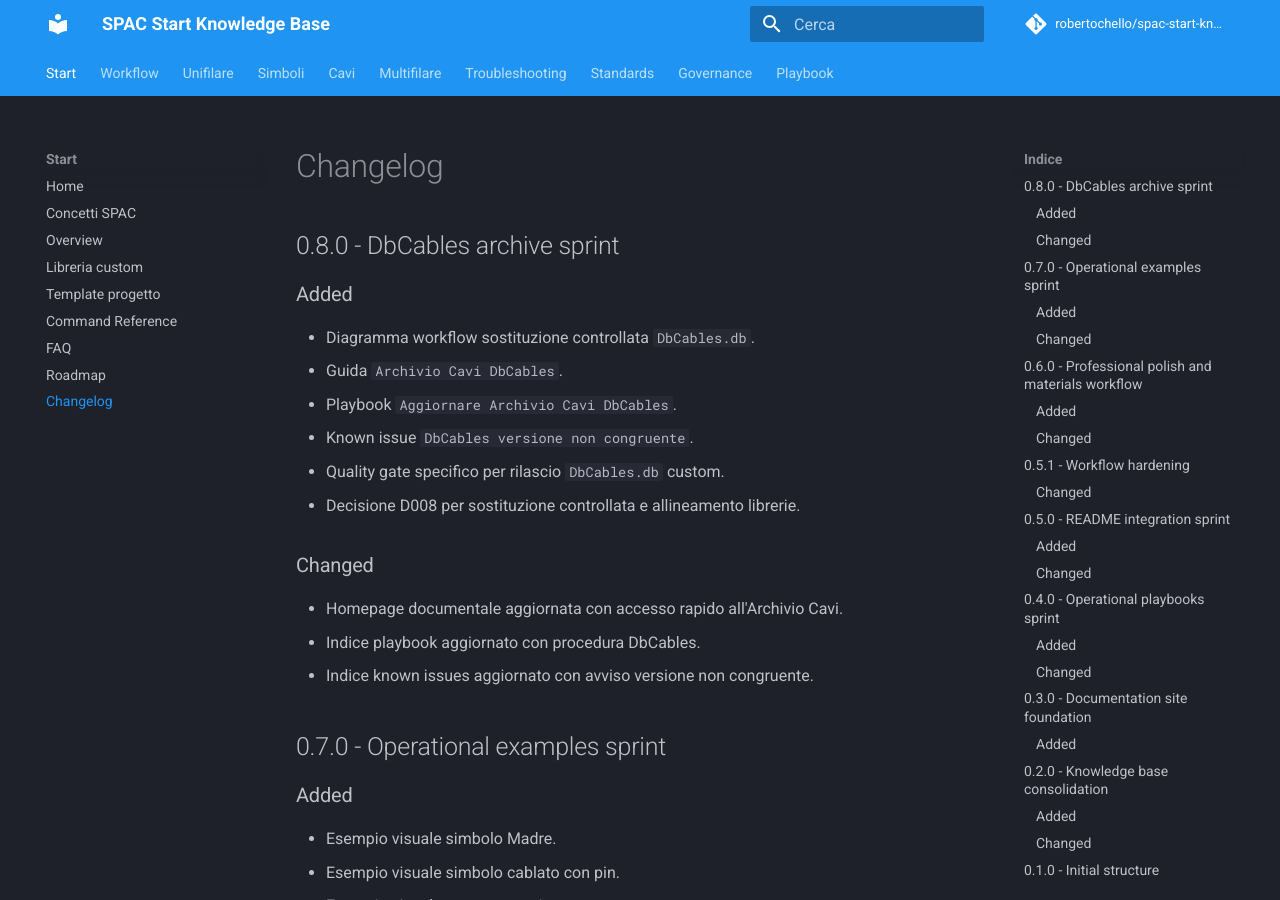
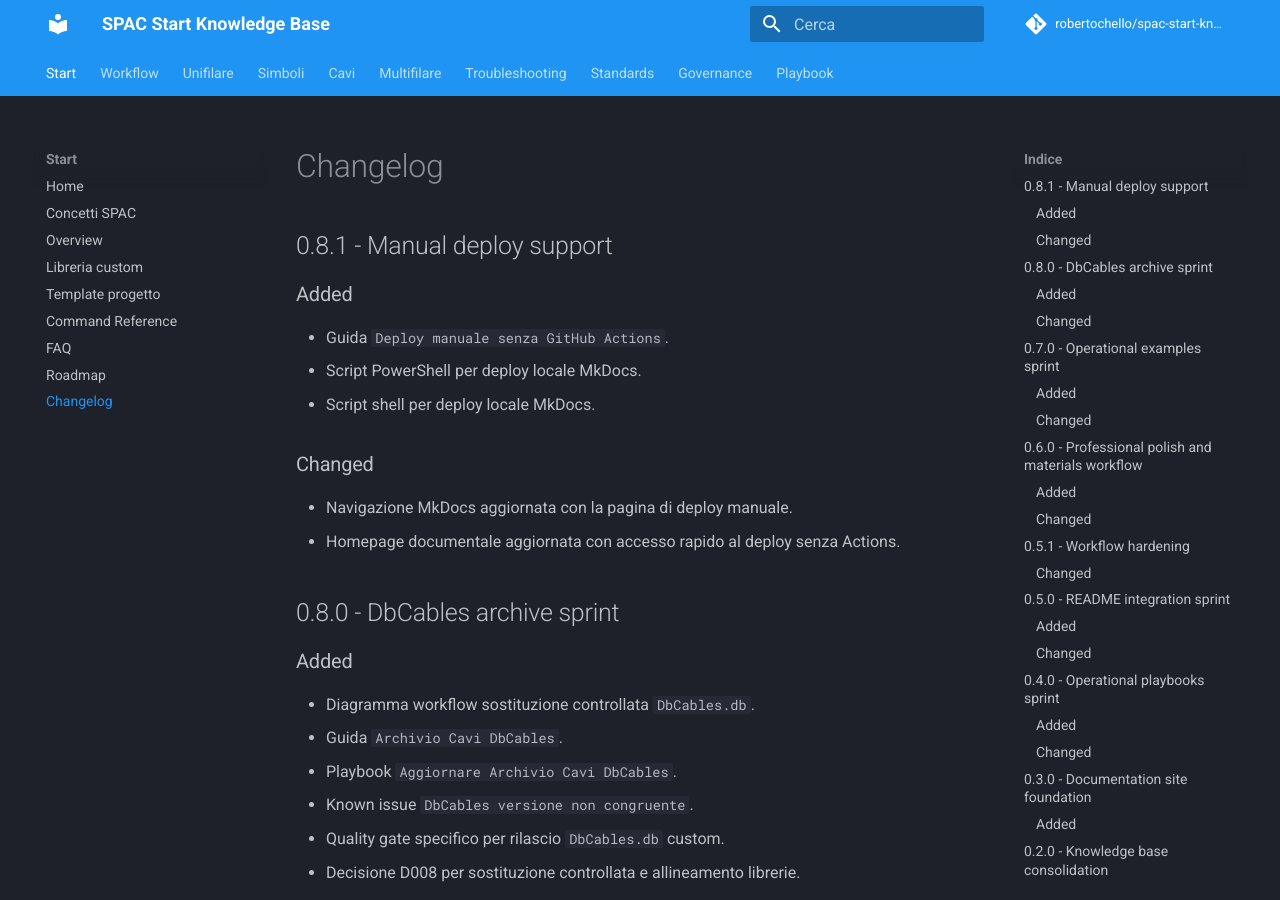
Before and after one commit to robertochello/spac-start-knowledge-base, an MkDocs documentation site: the page built from docs/changelog.md, in a window 1280 px wide and 900 px high. Built offline with MkDocs 1.6.1 and Material for MkDocs 9.7.7, drawn with Linux system fonts in a browser that asks for light colours; comment, search, counter and statistics services are not loaded.

Commit message:
Document manual deploy support

```diff
--- a/docs/changelog.md
+++ b/docs/changelog.md
@@ -1,4 +1,17 @@
 # Changelog
+
+## 0.8.1 - Manual deploy support
+
+### Added
+
+- Guida `Deploy manuale senza GitHub Actions`.
+- Script PowerShell per deploy locale MkDocs.
+- Script shell per deploy locale MkDocs.
+
+### Changed
+
+- Navigazione MkDocs aggiornata con la pagina di deploy manuale.
+- Homepage documentale aggiornata con accesso rapido al deploy senza Actions.
 
 ## 0.8.0 - DbCables archive sprint
 
```
